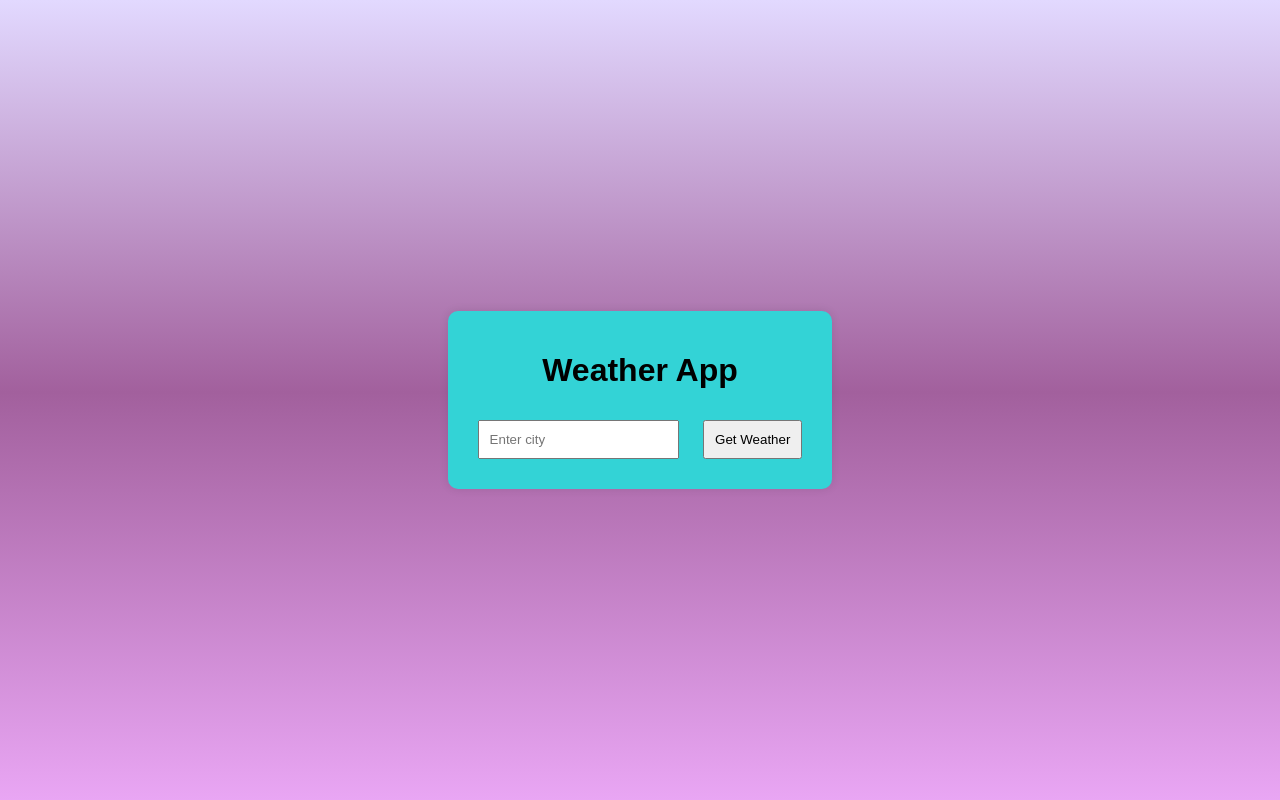
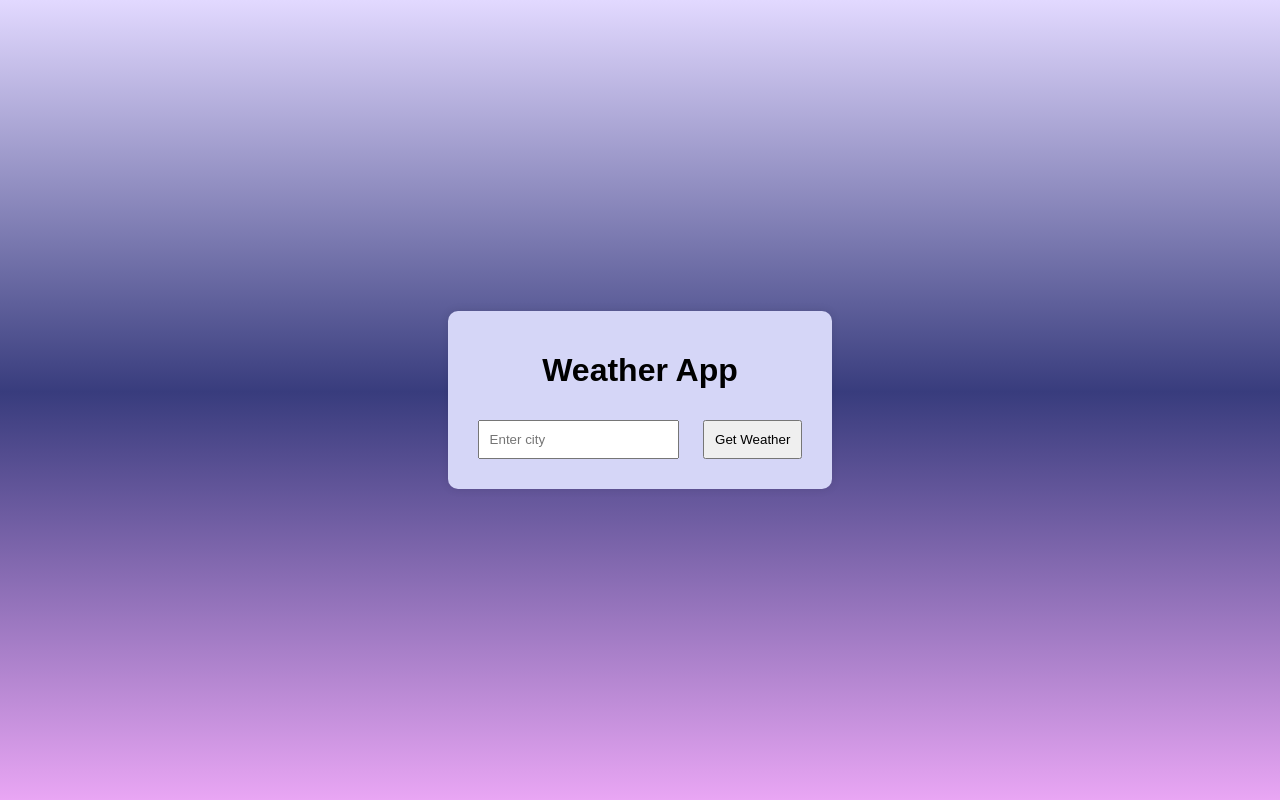
Before and after one commit to Muhammad-Sheik-Nauman/weather_app, a plain HTML site: page index.html in a window 1280 px wide. Drawn offline with Linux system fonts and the light colour scheme.

Commit message:
Update styles.css

```diff
--- a/styles.css
+++ b/styles.css
@@ -5,7 +5,7 @@ body {
     align-items: center;
     height: 100vh;
     margin: 0;
-    background: linear-gradient(180deg, rgb(226, 217, 255) 0%, rgb(162, 96, 157) 49%, rgb(233, 166, 244) 100%);
+    background: linear-gradient(180deg, rgb(226, 217, 255) 0%, rgb(56, 60, 125) 49%, rgb(233, 166, 244) 100%);
 }
 
 #app {
@@ -13,7 +13,7 @@ body {
     padding: 20px;
     border-radius: 10px;
     box-shadow: 0 0 10px rgba(0, 0, 0, 0.1);
-    background:#33d3d6;
+    background:#d5d6f7;
 }
 
 input, button {
```
